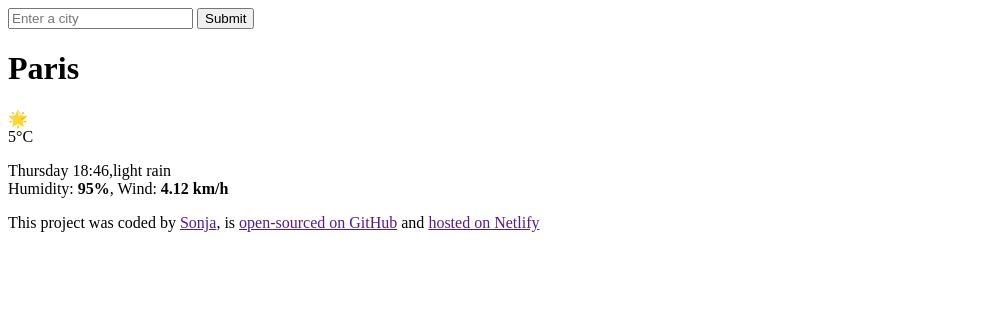
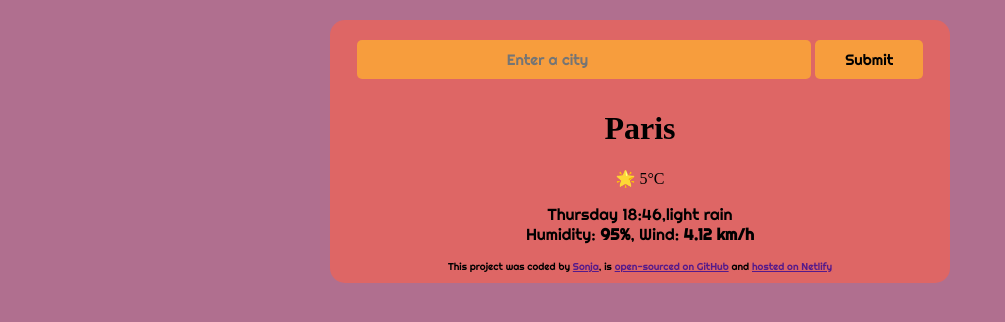
Before and after one commit to itsSonchan/SheCodesPlusProject, a plain HTML site: page index.html in a window 1280 px wide. Shown: the whole page, without its empty margins (0-1005 px from the left). Drawn offline with Linux system fonts and the light colour scheme; a web font is replaced by a local one.

Commit message:
corrected some HTML, added basic colours and font to new CSS file

```diff
--- a/index.html
+++ b/index.html
@@ -3,25 +3,27 @@
   <head>
     <meta charset="UTF-8" />
     <meta name="viewport" content="width=device-width, initial-scale=1.0" />
-    <title>My weather app</title>
+    <title>My retro weather app</title>
+    <link rel="stylesheet" href="style.css" />
+    <link rel="preconnect" href="https://fonts.googleapis.com" />
+    <link rel="preconnect" href="https://fonts.gstatic.com" crossorigin />
+    <link
+      href="https://fonts.googleapis.com/css2?family=Righteous&family=Shrikhand&display=swap"
+      rel="stylesheet"
+    />
   </head>
   <body>
     <div id="app">
       <header>
         <form id="city-form">
-          <input
-            id="city-input"
-            type="text"
-            placeholder="Enter a city"
-            id="enter-city"
-          />
+          <input id="city-input" type="text" placeholder="Enter a city" />
           <input id="submit-button" type="submit" />
         </form>
       </header>
       <div id="main">
         <h1>Paris</h1>
         <span class="emoji">🌟</span>
-        <div id="currentTemp">5<span id="tempUnit">°C</span></div>
+        <span id="currentTemp">5</span><span id="tempUnit">°C</span>
         <p>
           <span id="dateTime">Thursday 18:46</span>,<span id="description"
             >light rain</span
@@ -31,10 +33,12 @@
           <strong id="windspeed">4.12 km/h</strong>
         </p>
       </div>
+
+      <footer>
+        This project was coded by <a href="">Sonja</a>, is
+        <a href="">open-sourced on GitHub</a> and
+        <a href="">hosted on Netlify</a>
+      </footer>
     </div>
-    <footer>
-      This project was coded by <a href="">Sonja</a>, is
-      <a href="">open-sourced on GitHub</a> and <a href="">hosted on Netlify</a>
-    </footer>
   </body>
 </html>
--- /dev/null
+++ b/style.css
@@ -0,0 +1,40 @@
+body {
+  background-color: rgb(176, 111, 143);
+  text-align: center;
+  font-family: "Righteous", serif;
+}
+#main {
+  font-family: "Shrikhand", serif;
+}
+p {
+  font-family: "Righteous", serif;
+}
+footer {
+  font-size: 10px;
+}
+a {
+}
+#city-input {
+  border-radius: 5px;
+  padding: 10px 150px;
+  font-size: 15px;
+  margin: 10px 0px;
+  background-color: rgb(247, 157, 61);
+  border: none;
+  font-family: "Righteous", serif;
+}
+#submit-button {
+  font-size: 15px;
+  padding: 10px 30px;
+  border-radius: 5px;
+  background-color: rgb(247, 157, 61);
+  border: none;
+  font-family: "Righteous", serif;
+}
+#app {
+  background-color: rgb(222, 102, 101);
+  margin: 20px auto;
+  padding: 10px 10px;
+  border-radius: 15px;
+  max-width: 600px;
+}
```
